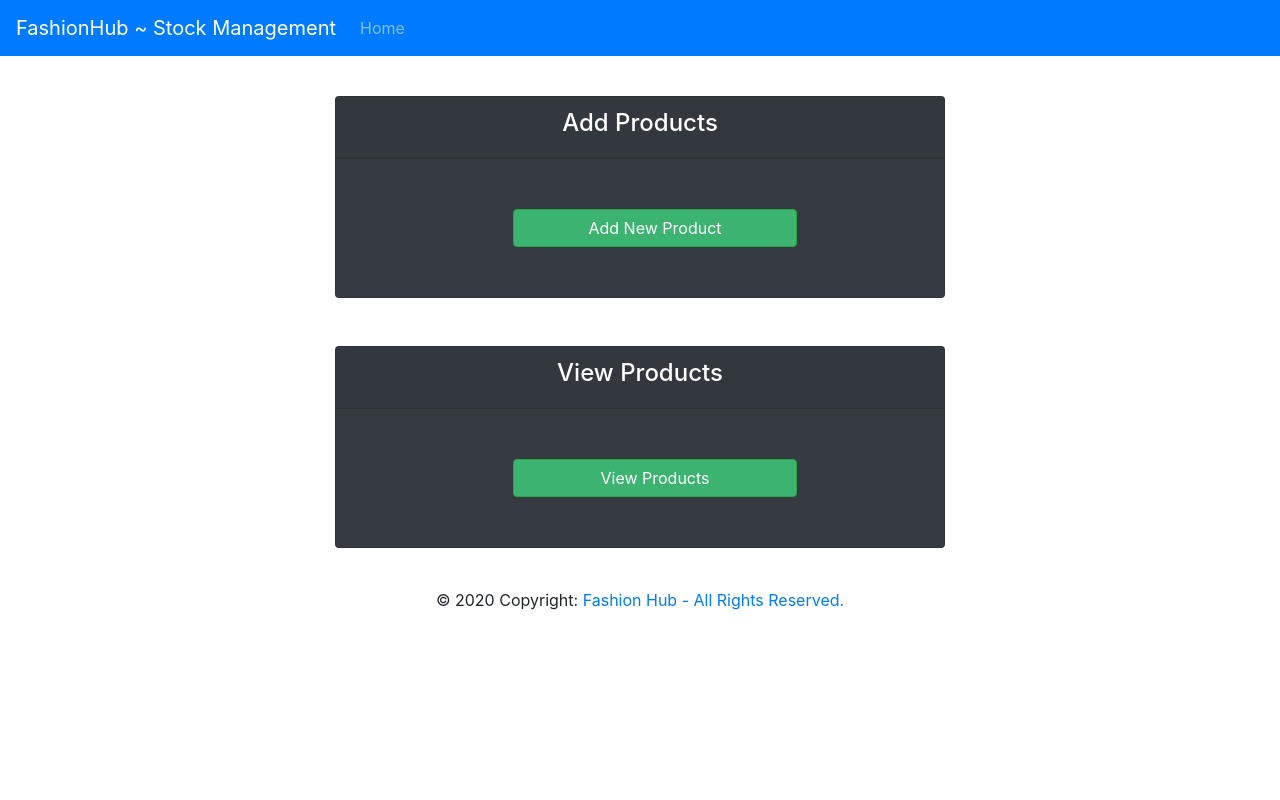
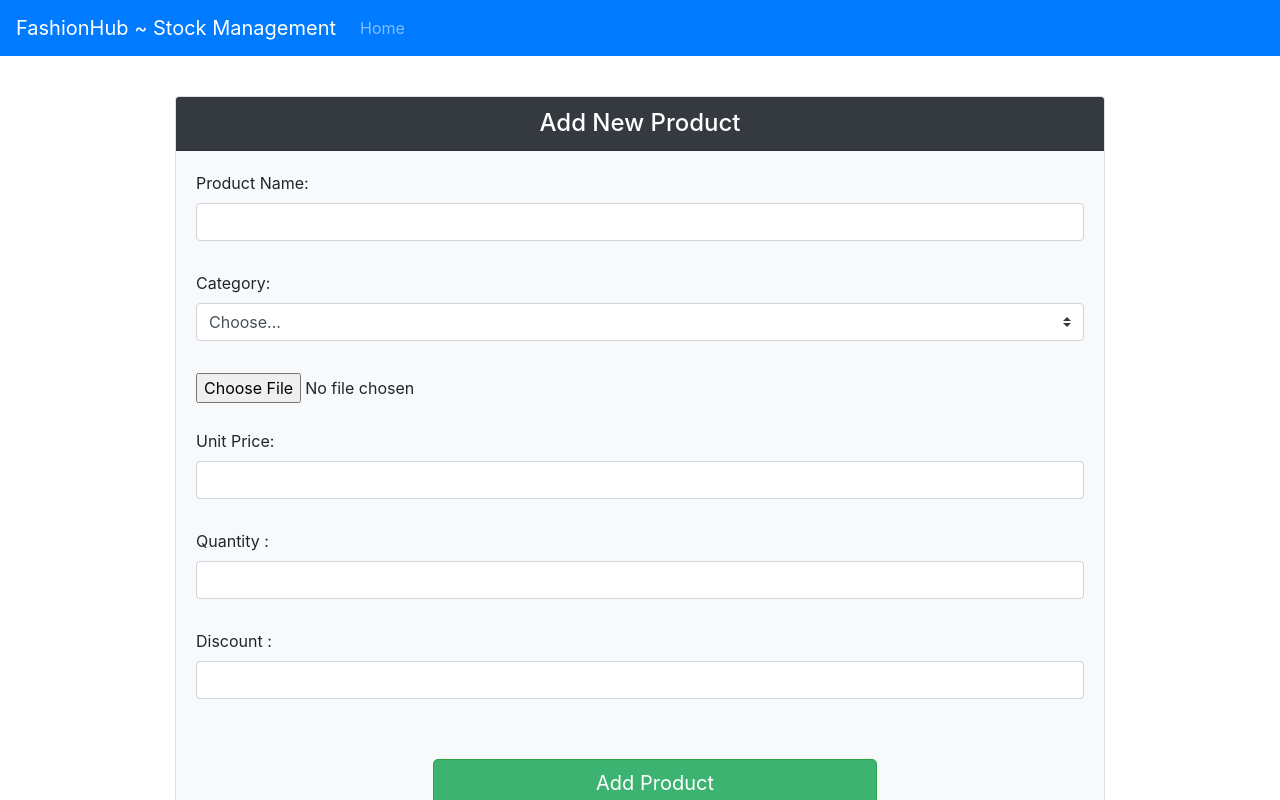
Before and after one commit to RamalSatharasinghe/FashionStore, a React (Create React App) app in the folder fstore/: page /stock/products in a window 1280 px wide. Shown: the top 800 px of the page. Built offline with nearby package versions, Linux system fonts and the light colour scheme.

Commit message:
Created add products  UI component

```diff
--- /dev/null
+++ b/fstore/src/components/AddProducts.js
@@ -0,0 +1,102 @@
+import React, { Component } from 'react'
+
+import Footer from './Footer'
+import axios from 'axios'
+import {render} from "react-dom";
+import ProductStockNav from "./ProductStockNav";
+
+
+class AddProducts extends Component{
+
+    render() {
+        return (
+            <div>
+                <ProductStockNav/>
+                <div className="container pt-3 w-75 ">
+                <div className="card">
+                    <h4 className="card-header bg-dark text-white">Add New Product</h4>
+                    <div className="card-body bg-light">
+
+                        <form>
+
+                            <div className="form-group">
+                                <label className="float-left"> Product Name:</label>
+                                <input type="text" className='form-control w-100' />
+
+
+                            </div>
+
+                            <div className="form-group">
+                                <label className="float-left"> Category:</label>
+                                <select className="browser-default custom-select  " >
+                                    <option selected>Choose...</option>
+                                    <option value="1">1</option>
+                                    <option value="2">2</option>
+                                    <option value="3">3</option>
+                                    <option value="4">4</option>
+                                </select>
+
+
+                            </div>
+
+                            <div className="form-group float-left mt-3">
+                                <input type="file"/>
+                            </div>
+
+
+                            <br/>
+                            <br/>
+                            <br/>
+
+                            <div className="form-group">
+                                <label className="float-left mt-6"> Unit Price:</label>
+                                <input type="text" className='form-control w-100'/>
+
+
+                            </div>
+
+                            <div className="form-group">
+                                <label className="float-left"> Quantity :</label>
+                                <input type="text" className='form-control w-100'/>
+
+
+                            </div>
+
+                            <div className="form-group">
+                                <label className="float-left"> Discount :</label>
+                                <input type="text" className='form-control w-100'/>
+
+
+                            </div>
+
+                            <div className="form-group">
+
+                                <button type="button" className="btn btn-success btn-lg w-50">Add Product</button>
+
+
+                            </div>
+
+
+
+
+
+
+                        </form>
+
+
+                    </div>
+                </div>
+                </div>
+
+
+
+                <Footer/>
+
+            </div>
+
+        );
+    }
+
+}
+
+export default AddProducts
--- a/fstore/src/components/ProductStockM.js
+++ b/fstore/src/components/ProductStockM.js
@@ -3,16 +3,20 @@ import ProductStockNav from './ProductStockNav'
 import Footer from './Footer'
 import './compCss/signin.css'
 import { BrowserRouter as Router, Switch, Route, Link } from 'react-router-dom';
+import AddProducts from './AddProducts'
+
 
 
 class ProductStockM extends Component{
 
     render() {
         return (
+            <Router>
+                <Switch>
+                    <Route path ='/stock/products' component={AddProducts}></Route>
+
             <div>
                 <ProductStockNav/>
-
-
 
 
                 <div className="container pt-3 w-50 ">
@@ -21,7 +25,9 @@ class ProductStockM extends Component{
                         <h4>Add Products</h4>
                     </div>
                             <div className="card-body">
-                                <button className= "btn btn-success w-50 ">Add New Product</button>
+                                <Link to={{ pathname: '/stock/products' }}><button className="btn btn-success w-50">Add Product</button></Link>
+
+
                     </div>
                 </div>
                 </div>
@@ -41,8 +47,14 @@ class ProductStockM extends Component{
 
 
 
-                <Footer />
-            </div>
+                        </div>
+
+                </Switch>
+
+
+
+            </Router>
+
 
 
 
```
